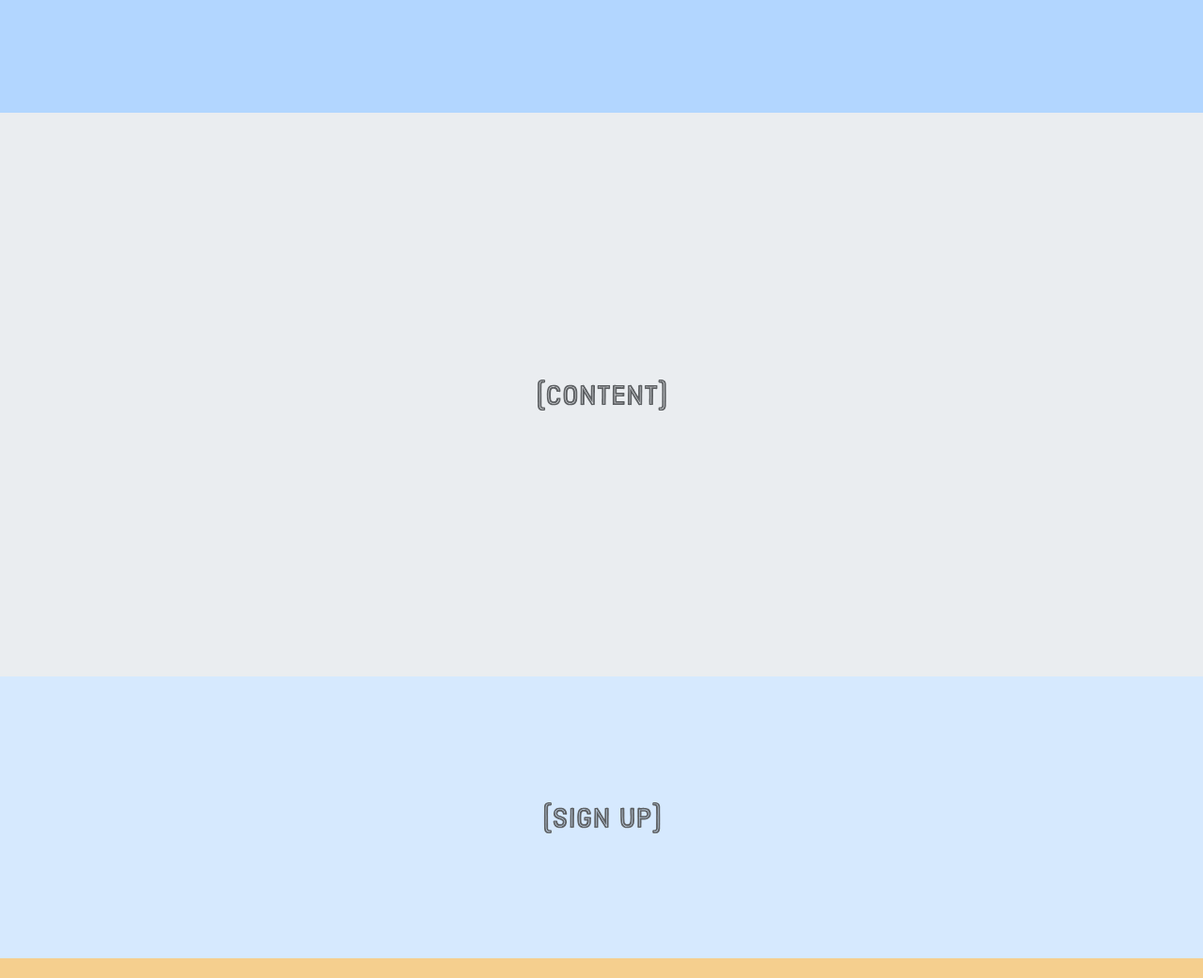
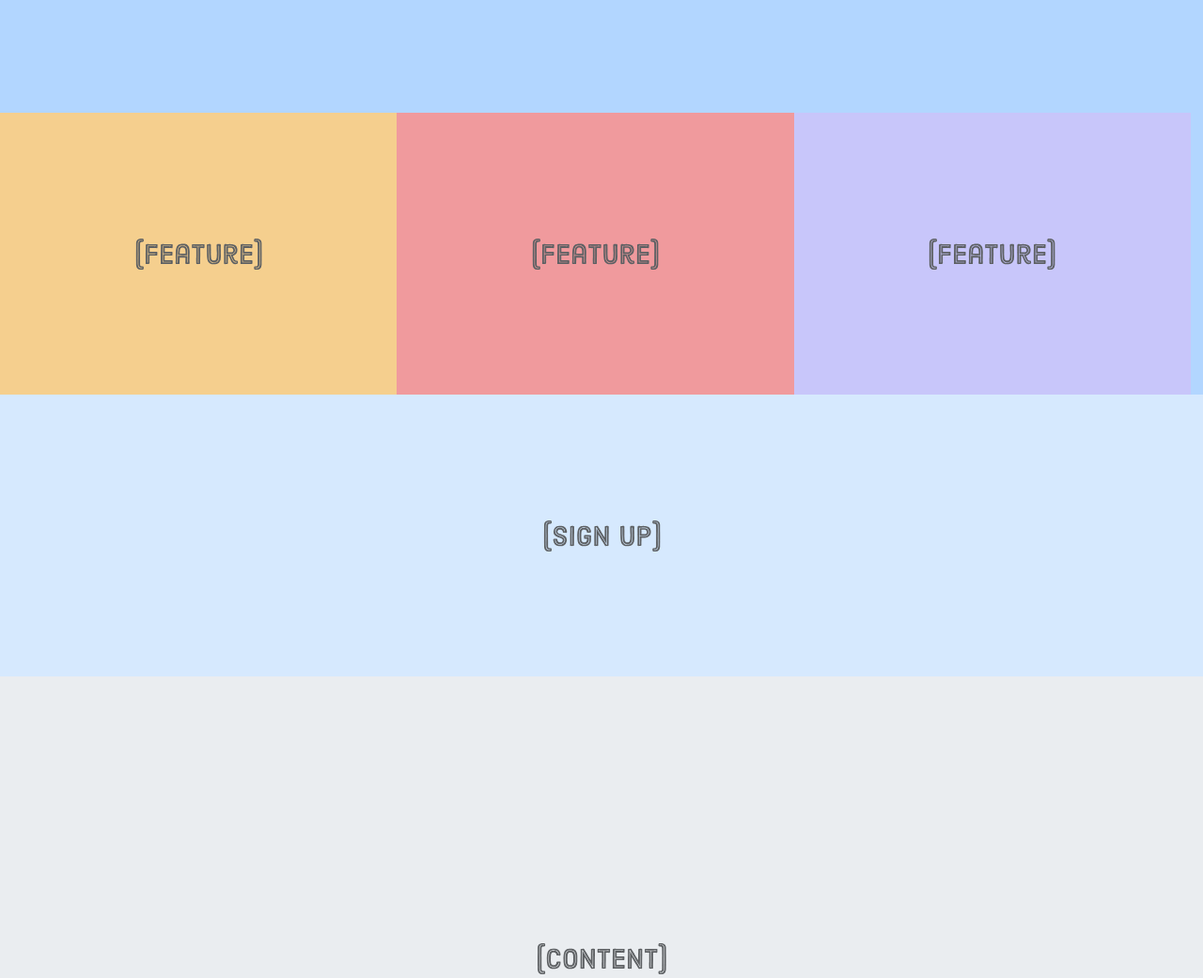
Before and after one commit to JAMK-IT-STUDENT/ttms0400-web-visualisointi-yhteinen-harjoitus-Jepyhaja, a plain HTML site: page index.html in a window 1280 px wide. Shown: the part 260-1301 px from the top of the page at 94% size. Drawn offline with Linux system fonts and the light colour scheme.

Commit message:
html fixes to classes and tags, css completed for tablet and desktop

```diff
--- a/index.css
+++ b/index.css
@@ -22,7 +22,7 @@ nav {
 header {
   background-color: #B2D6FF;
 }
-section {
+.signup {
   background-color: #D6E9FE;
 }
 .content {
@@ -38,9 +38,6 @@ section {
 .ft3{
   background-color: #C8C6FA;
 }
-.ft4{
-
-}
 /* Mobile Styles */
 @media only screen and (max-width: 400px) {
   body {
@@ -53,6 +50,9 @@ section {
   body {
     background-color: #F5CF8E; /* Yellow */
   }
+.signup, .ft1, .ft2, .ft3{
+    width: 50%;
+  }
 }
 
 /* Desktop Styles */
@@ -60,4 +60,14 @@ section {
   body {
     background-color: #B2D6FF; /* Blue */
   }
+  .ft1, .ft2, .ft3 {
+      width: 33%;
+      order: 1;
+  }
+  .signup{
+    order: 2;
+  }
+  .content {
+    order: 3;
+  }
 }
--- a/index.html
+++ b/index.html
@@ -4,13 +4,14 @@
     <meta charset='UTF-8'/>
     <title>Yhteinen harjoitustyö</title>
     <link rel='stylesheet' href='index.css'/>
+    <meta name='viewport' content='width=device-width, initial-scale=1.0, maximum-scale=1.0' />
   </head>
   <body>
     <article>
       <nav></nav>
       <header class="full"><img src="images/header.svg" alt="headerimg"></header>
       <section class="content full"><img src="images/content.svg" alt="contentimg"></section>
-      <section class="full"><img src="images/sign-up.svg" alt="signupimg"></section>
+      <aside class="full signup"><img src="images/sign-up.svg" alt="signupimg"></aside>
       <aside class="full ft1"><img src="images/feature.svg" alt="feature1img"></aside>
       <aside class="full ft2"><img src="images/feature.svg" alt="feature2img"></aside>
       <aside class="full ft3"><img src="images/feature.svg" alt="feature3img"></aside>
```
